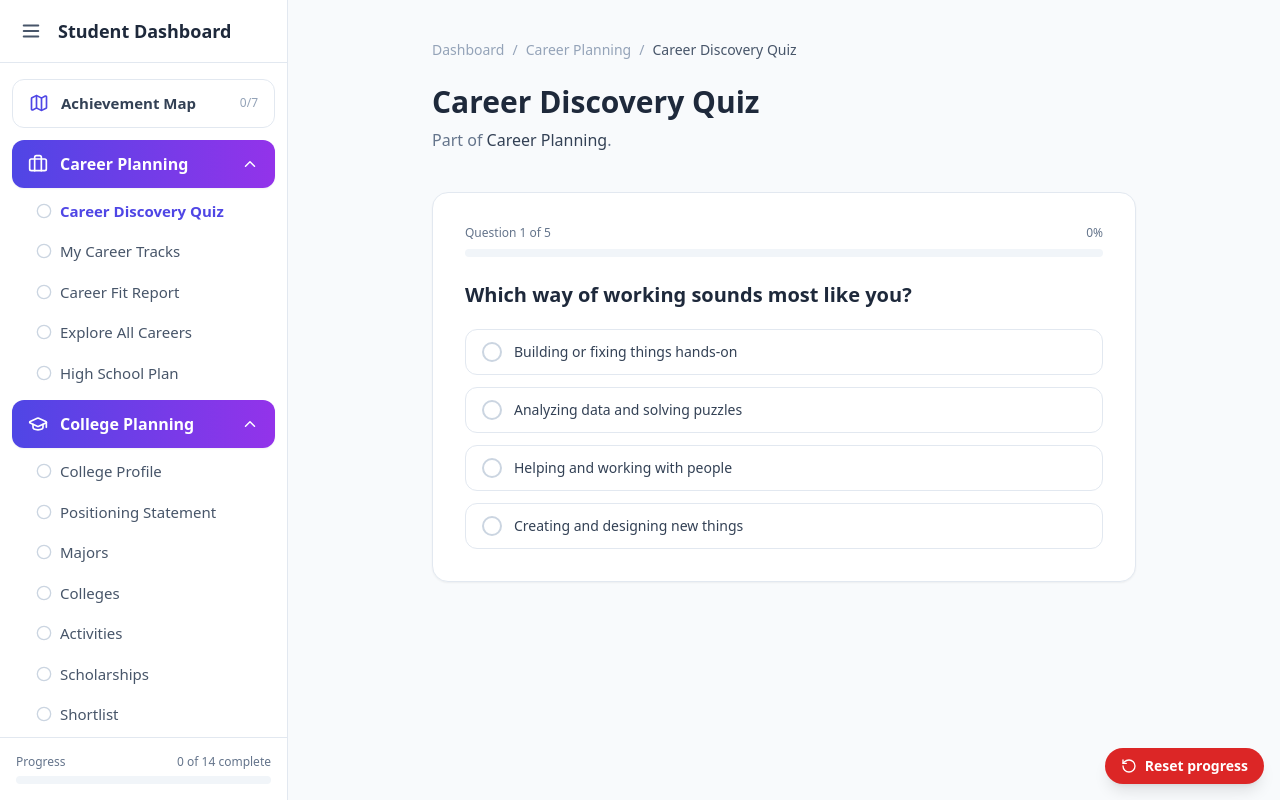
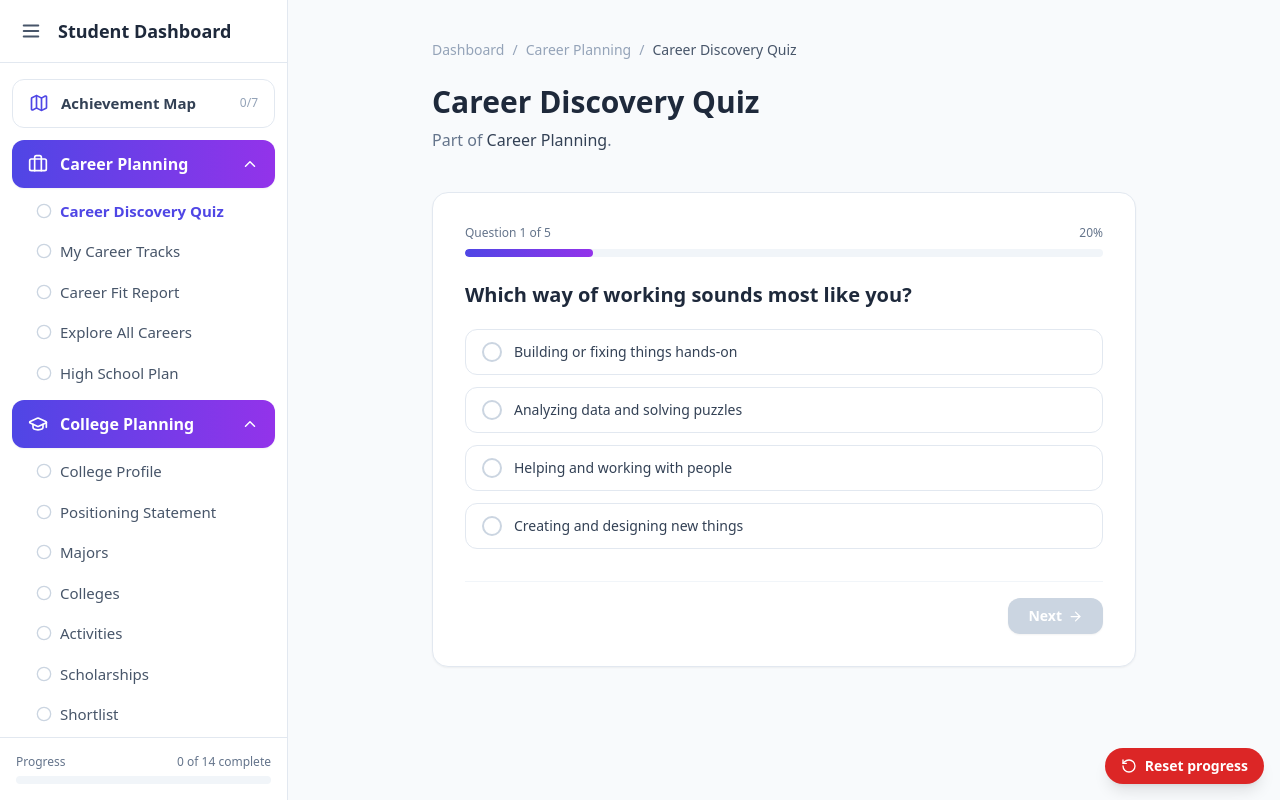
Before and after one commit to KevinCui1/DreamCollege-Team-B, a React (Vite) app: page /career-planning/career-discovery-quiz in a window 1280 px wide. Built offline with nearby package versions, Linux system fonts and the light colour scheme.

Commit message:
Enhance CareerDiscoveryQuiz with navigation and state sync

```diff
--- a/src/components/CareerDiscoveryQuiz.tsx
+++ b/src/components/CareerDiscoveryQuiz.tsx
@@ -1,5 +1,5 @@
 import { useState } from "react";
-import { CheckCircle2, ArrowLeft } from "lucide-react";
+import { CheckCircle2, ArrowLeft, ArrowRight } from "lucide-react";
 import { quizQuestions, totalQuizQuestions } from "../data/quiz";
 import {
   useStudentProfile,
@@ -7,36 +7,32 @@ import {
 } from "../context/StudentProfileContext";
 
 type Props = {
-  /** Whether the quiz activity has already been marked complete. */
   done: boolean;
-  /** Fires the existing activity-completion flow (milestone + confetti). */
   onComplete: () => void;
 };
 
-/**
- * The Career Discovery Quiz UI. Steps through a few single-select questions,
- * persists answers to StudentProfileContext, and calls `onComplete` (which runs
- * ActivityPage's existing completion logic) when finished. When the activity is
- * already complete it shows a summary with the option to retake.
- */
 export default function CareerDiscoveryQuiz({ done, onComplete }: Props) {
   const { quizAnswers, setQuizAnswers } = useStudentProfile();
 
-  // Start in summary mode if the quiz was already completed with stored answers.
   const [taking, setTaking] = useState(!done || !quizAnswers);
   const [step, setStep] = useState(0);
-  const [answers, setAnswers] = useState<QuizAnswers>(quizAnswers ?? {});
+
+  // Keep local state explicitly in sync with saved answers or empty dictionary
+  const [answers, setAnswers] = useState<QuizAnswers>(() => quizAnswers ?? {});
 
   const question = quizQuestions[step];
   const isLast = step === totalQuizQuestions - 1;
-  const selected = answers[question?.id];
+  const currentSelection = answers[question?.id];
 
-  const handleSelect = (value: string) => {
-    const next = { ...answers, [question.id]: value };
-    setAnswers(next);
+  const handleSelectValue = (value: string) => {
+    setAnswers((prev) => ({ ...prev, [question.id]: value }));
+  };
+
+  const handleNext = () => {
+    if (!currentSelection) return; // Prevent advancing without a selection
 
     if (isLast) {
-      setQuizAnswers(next);
+      setQuizAnswers(answers);
       if (!done) onComplete();
       setTaking(false);
     } else {
@@ -44,24 +40,35 @@ export default function CareerDiscoveryQuiz({ done, onComplete }: Props) {
     }
   };
 
-  // Summary / completed view.
+  const handleRetake = () => {
+    setStep(0);
+    setAnswers({}); // Clear past buffer to avoid partial pollution if aborted
+    setTaking(true);
+  };
+
+  // Progress calculations fixed
+  const progressPercent = Math.round(((step + 1) / totalQuizQuestions) * 100);
+
+  // Summary View
   if (!taking) {
     return (
+      <div className="space-y-6">
         <div>
           <div className="flex items-center gap-2 text-emerald-600">
             <CheckCircle2 size={24} />
             <span className="text-lg font-semibold">Quiz completed</span>
           </div>
-        <p className="mt-2 text-slate-500">
+          <p className="mt-2 text-slate-500 text-sm">
             Your answers are saved and power your{" "}
             <span className="font-medium text-slate-700">Best Next Task</span>{" "}
             recommendation. Look for the button in the bottom-right corner.
           </p>
+        </div>
 
-        <dl className="mt-6 space-y-3">
+        <dl className="space-y-3">
           {quizQuestions.map((q) => {
-            const ans = (quizAnswers ?? answers)[q.id];
-            const label = q.options.find((o) => o.value === ans)?.label;
+            const currentAns = quizAnswers?.[q.id];
+            const label = q.options.find((o) => o.value === currentAns)?.label;
             return (
               <div
                 key={q.id}
@@ -70,7 +77,7 @@ export default function CareerDiscoveryQuiz({ done, onComplete }: Props) {
                 <dt className="text-sm font-medium text-slate-700">
                   {q.prompt}
                 </dt>
-                <dd className="mt-0.5 text-sm text-indigo-600">
+                <dd className="mt-0.5 text-sm font-semibold text-indigo-600">
                   {label ?? "—"}
                 </dd>
               </div>
@@ -80,11 +87,8 @@ export default function CareerDiscoveryQuiz({ done, onComplete }: Props) {
 
         <button
           type="button"
-          onClick={() => {
-            setStep(0);
-            setTaking(true);
-          }}
-          className="mt-6 rounded-xl border border-slate-200 px-5 py-2.5 text-sm font-semibold text-slate-700 transition hover:bg-slate-50"
+          onClick={handleRetake}
+          className="rounded-xl border border-slate-200 px-5 py-2.5 text-sm font-semibold text-slate-700 transition hover:bg-slate-50"
         >
           Retake quiz
         </button>
@@ -92,7 +96,7 @@ export default function CareerDiscoveryQuiz({ done, onComplete }: Props) {
     );
   }
 
-  // Question stepper.
+  // Question Stepper View
   return (
     <div>
       <div className="mb-6">
@@ -100,29 +104,32 @@ export default function CareerDiscoveryQuiz({ done, onComplete }: Props) {
           <span>
             Question {step + 1} of {totalQuizQuestions}
           </span>
-          <span>{Math.round((step / totalQuizQuestions) * 100)}%</span>
+          <span>{progressPercent}%</span>
         </div>
         <div className="h-2 w-full overflow-hidden rounded-full bg-slate-100">
           <div
-            className="h-full rounded-full bg-gradient-to-r from-indigo-600 to-purple-600 transition-all"
-            style={{ width: `${(step / totalQuizQuestions) * 100}%` }}
+            className="h-full rounded-full bg-gradient-to-r from-indigo-600 to-purple-600 transition-all duration-300"
+            style={{ width: `${progressPercent}%` }}
           />
         </div>
       </div>
 
       <h2 className="text-xl font-semibold text-slate-800">{question.prompt}</h2>
 
-      <div className="mt-5 space-y-3">
+      {/* Accessibility enhancement: role="radiogroup" */}
+      <div className="mt-5 space-y-3" role="radiogroup" aria-label={question.prompt}>
         {question.options.map((opt) => {
-          const isSelected = selected === opt.value;
+          const isSelected = currentSelection === opt.value;
           return (
             <button
               key={opt.value}
               type="button"
-              onClick={() => handleSelect(opt.value)}
+              role="radio"
+              aria-checked={isSelected}
+              onClick={() => handleSelectValue(opt.value)}
               className={`flex w-full items-center gap-3 rounded-xl border px-4 py-3 text-left text-sm font-medium transition ${
                 isSelected
-                  ? "border-indigo-400 bg-indigo-50 text-indigo-700"
+                  ? "border-indigo-400 bg-indigo-50 text-indigo-700 shadow-sm"
                   : "border-slate-200 text-slate-700 hover:border-indigo-300 hover:bg-slate-50"
               }`}
             >
@@ -141,16 +148,34 @@ export default function CareerDiscoveryQuiz({ done, onComplete }: Props) {
         })}
       </div>
 
-      {step > 0 && (
+      <div className="mt-8 flex items-center justify-between border-t border-slate-100 pt-4">
+        {step > 0 ? (
           <button
             type="button"
             onClick={() => setStep((s) => s - 1)}
-          className="mt-6 inline-flex items-center gap-1.5 text-sm font-medium text-slate-500 transition hover:text-slate-700"
+            className="inline-flex items-center gap-1.5 text-sm font-medium text-slate-500 transition hover:text-slate-700"
           >
             <ArrowLeft size={15} />
             Back
           </button>
+        ) : (
+          <div /> /* Layout spacer */
         )}
+
+        <button
+          type="button"
+          disabled={!currentSelection}
+          onClick={handleNext}
+          className={`inline-flex items-center gap-1.5 rounded-xl px-5 py-2 text-sm font-semibold text-white shadow-sm transition ${
+            currentSelection
+              ? "bg-indigo-600 hover:bg-indigo-500 cursor-pointer"
+              : "bg-slate-300 cursor-not-allowed"
+          }`}
+        >
+          {isLast ? "Submit Quiz" : "Next"}
+          {!isLast && <ArrowRight size={15} />}
+        </button>
+      </div>
     </div>
   );
 }
```
Lines whose indentation alone changed are shown as unchanged.
